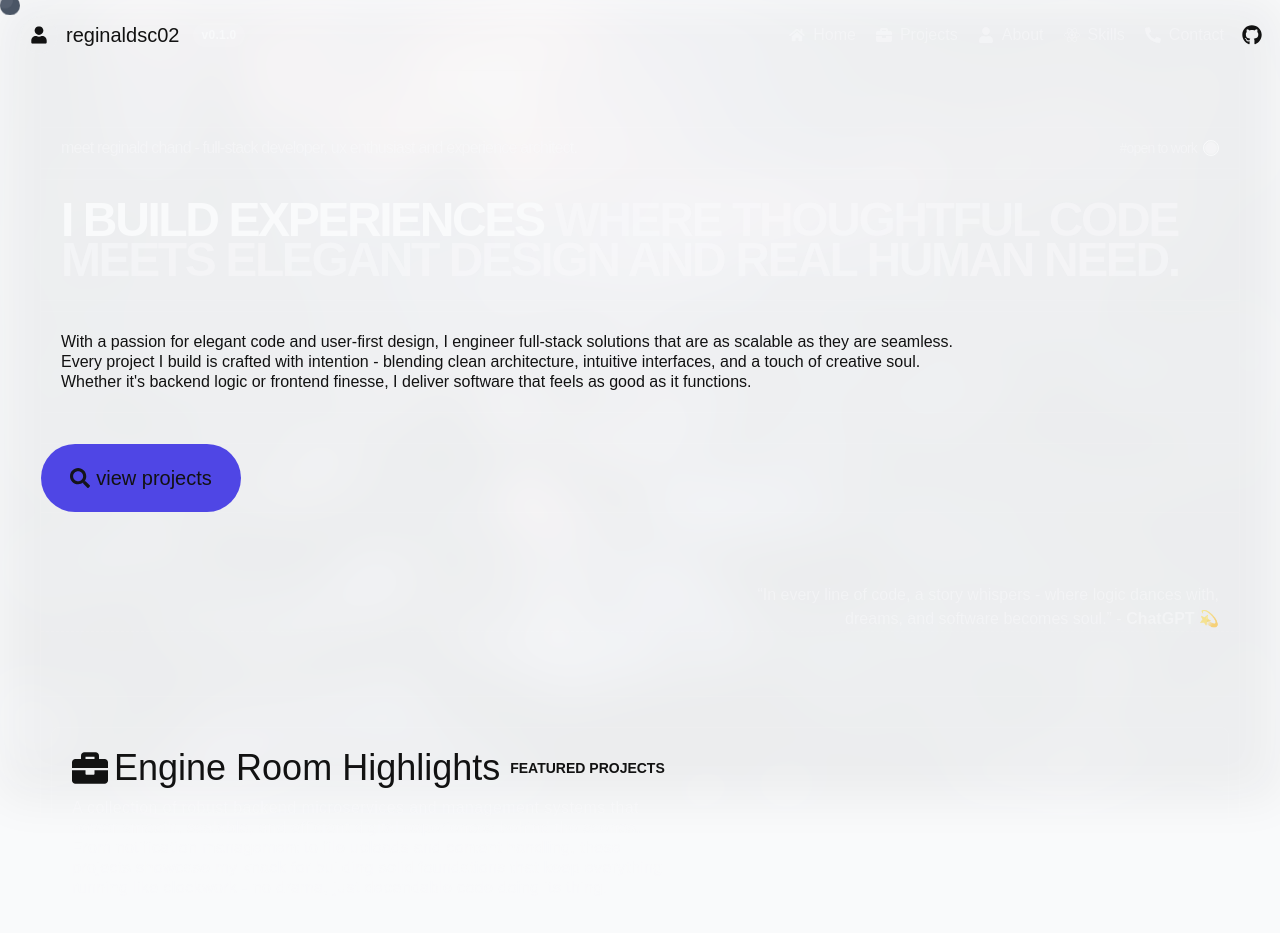
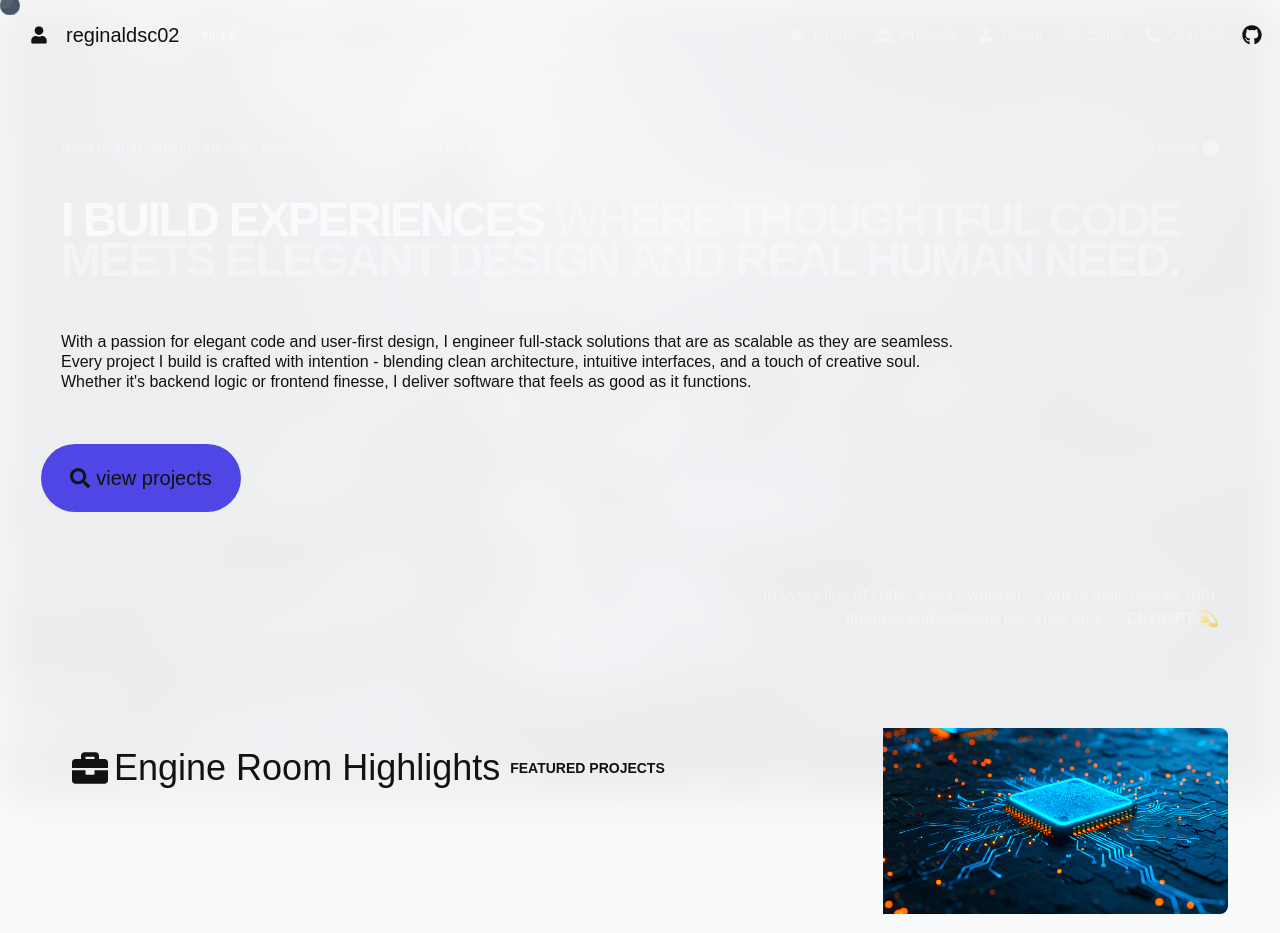
Before and after one commit to reginaldsc02/rsc-dev-portfolio, a Next.js app: page / in a window 1280 px wide. Shown: the top 933 px of the page. Built offline with nearby package versions, Linux system fonts and the light colour scheme; grey boxes are pictures that could not be loaded.

Commit message:
Update: Layout & Add Background Image

```diff
--- a/components/section/Projects.tsx
+++ b/components/section/Projects.tsx
@@ -7,7 +7,8 @@ export const Projects = () => {
       id="projects"
       className="mt-16 p-2.5 border-t-[1px] border-solid border-t-gray-50/10"
     >
-      <div className="my-5 p-5 text-balance border-[1px] border-solid border-gray-50/10 rounded-lg">
+      <div className="my-5 flex justify-between gap-10 text-balance border-[1px] border-solid border-gray-50/10 rounded-lg">
+        <div className="p-5">
           <div className="mb-2.5 flex items-center gap-1.5 capitalize text-4xl font-bold">
             <span>
               <FaBriefcase />
@@ -21,14 +22,17 @@ export const Projects = () => {
             </div>
           </div>
 
-        <p className="w-[700px] tracking-wide leading-5 text-gray-50/50">
+          <p className="tracking-wide text-gray-50/50">
             A collection of robust backend microservices and management systems
-          that power smooth, scalable, and efficient digital experiences behind
-          the scenes. From notification management to file uploads and content
-          handling, these projects showcase my knack for building solid
-          foundations that keep everything running like clockwork - no drama,
-          just dependable code doing its thing.
+            that power smooth, scalable, and efficient digital experiences
+            behind the scenes. From notification management to file uploads and
+            content handling, these projects showcase my knack for building
+            solid foundations that keep everything running like clockwork - no
+            drama, just dependable code doing its thing.
           </p>
+        </div>
+
+        <div className="w-[1300px] min-h-40 bg-[url('/images/projects/ai-gen-background-projects.png')] bg-center bg-cover bg-no-repeat rounded-tr-lg rounded-br-lg filter saturate-200"></div>
       </div>
 
       <div className="grid grid-cols-3 gap-2.5">
```
Lines whose indentation alone changed are shown as unchanged.
